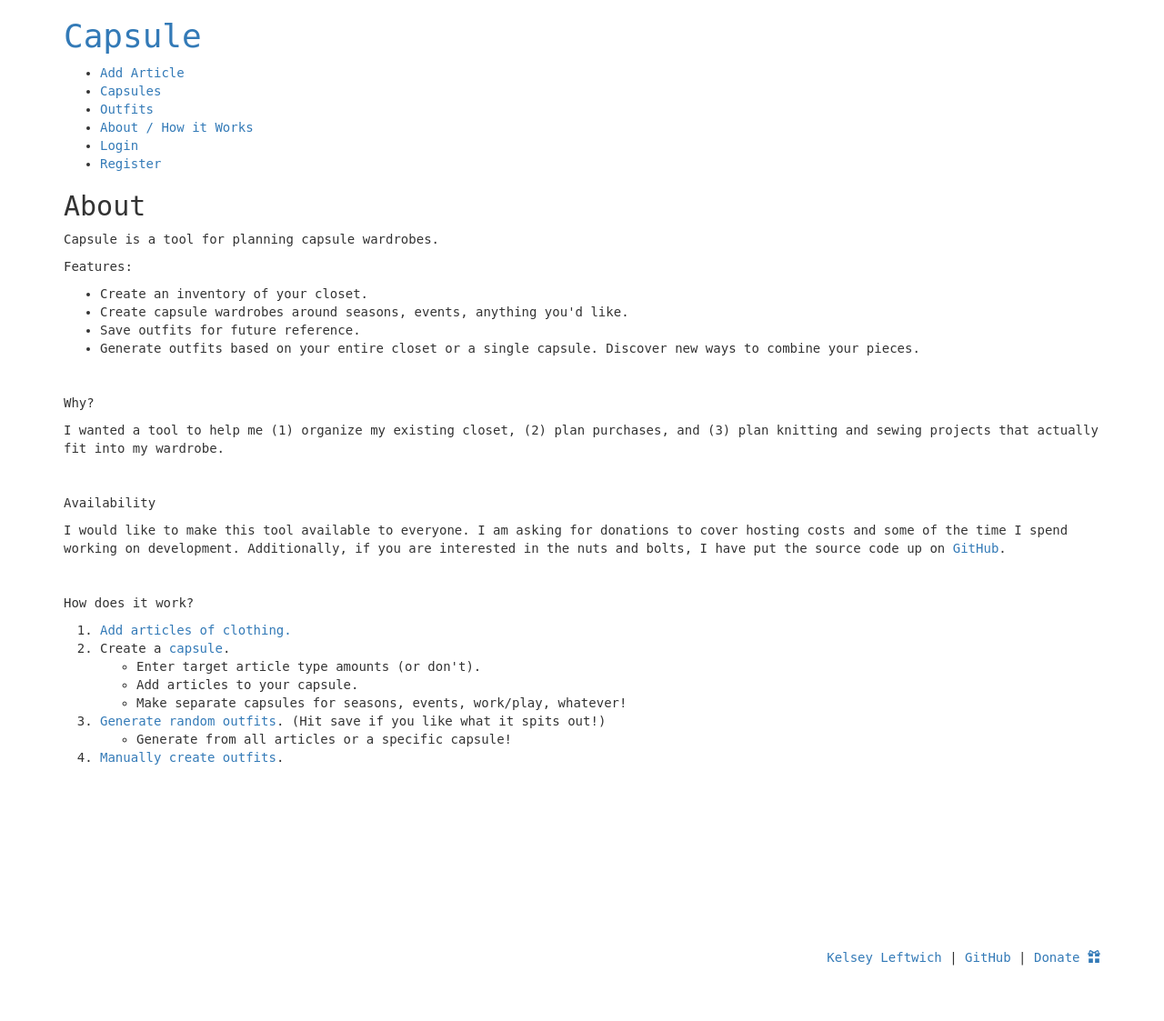
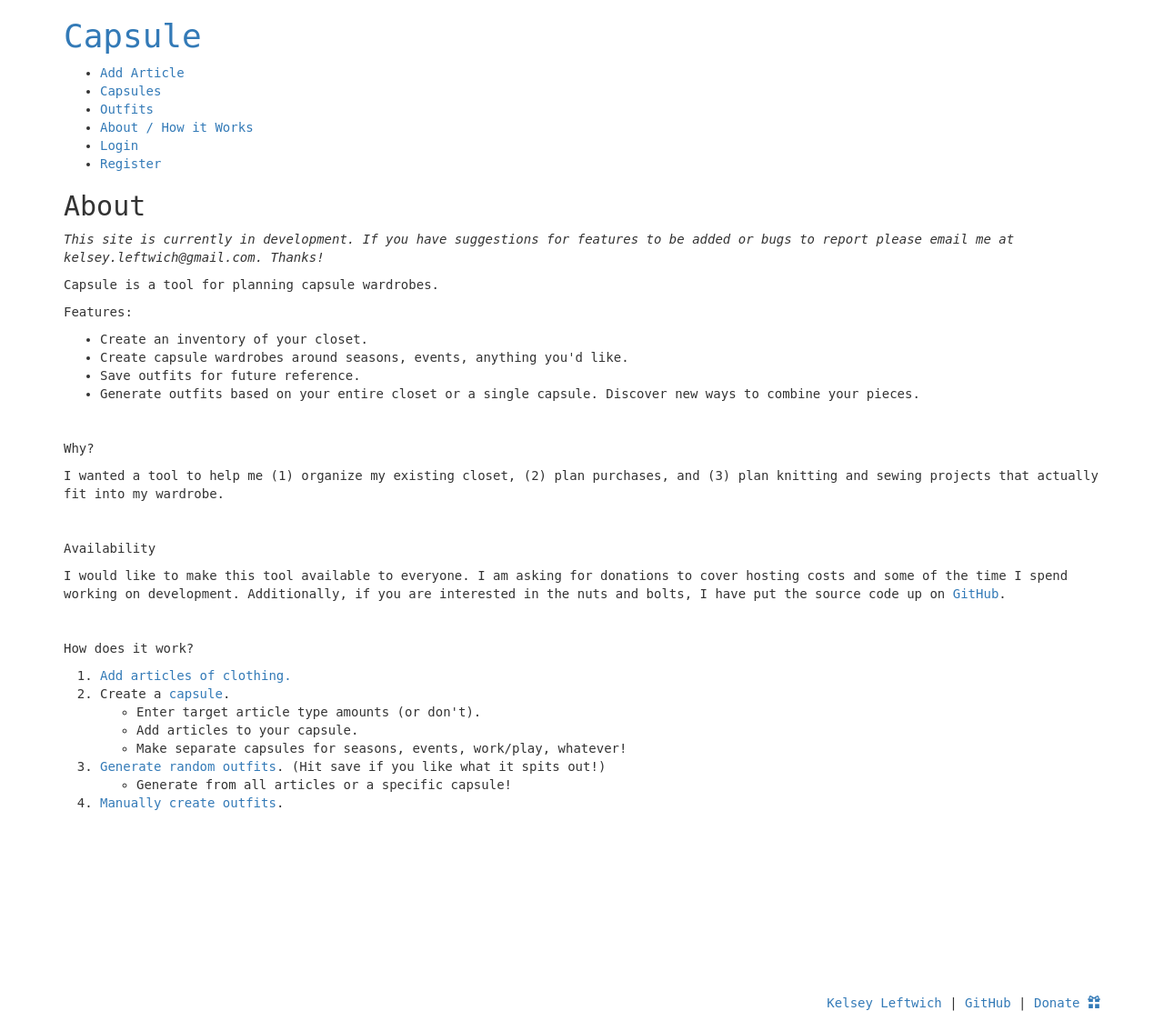
Before and after one commit to kelseyleftwich/capsule_grid, a Django app: page /about/ in a window 1280 px wide. Shown: the whole page at 91% size. Before the commit the page ends 1062 px from the top, so only its background shows below. Run offline with Django 3.2, Linux system fonts and the light colour scheme; some libraries are stand-ins or nearby versions.

Commit message:
Adds to about page

```diff
--- a/grid/templates/about.html
+++ b/grid/templates/about.html
@@ -5,6 +5,7 @@ Home - {{block.super}}
 
 {% block content %}
     <h2>About</h2>
+    <p><em>This site is currently in development. If you have suggestions for features to be added or bugs to report please email me at kelsey.leftwich@gmail.com. Thanks!</em></p>
     <p>Capsule is a tool for planning capsule wardrobes.</p>
     <p>Features:
 	    <ul>
@@ -40,4 +41,6 @@ Home - {{block.super}}
     		<li><a href="{% url 'new_outfit' %}">Manually create outfits</a>.</li>
     	</ol>
     </p>
+    <p></p>
+
 {% endblock content %}
```
